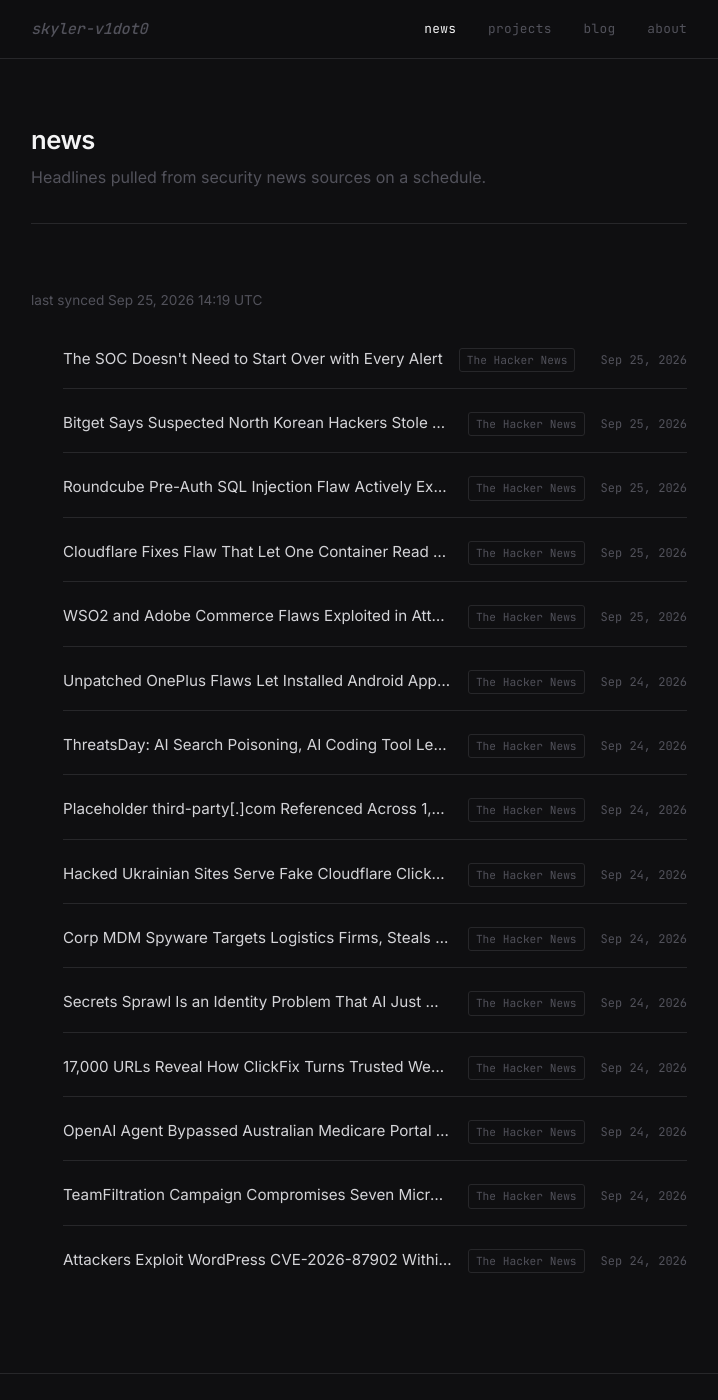
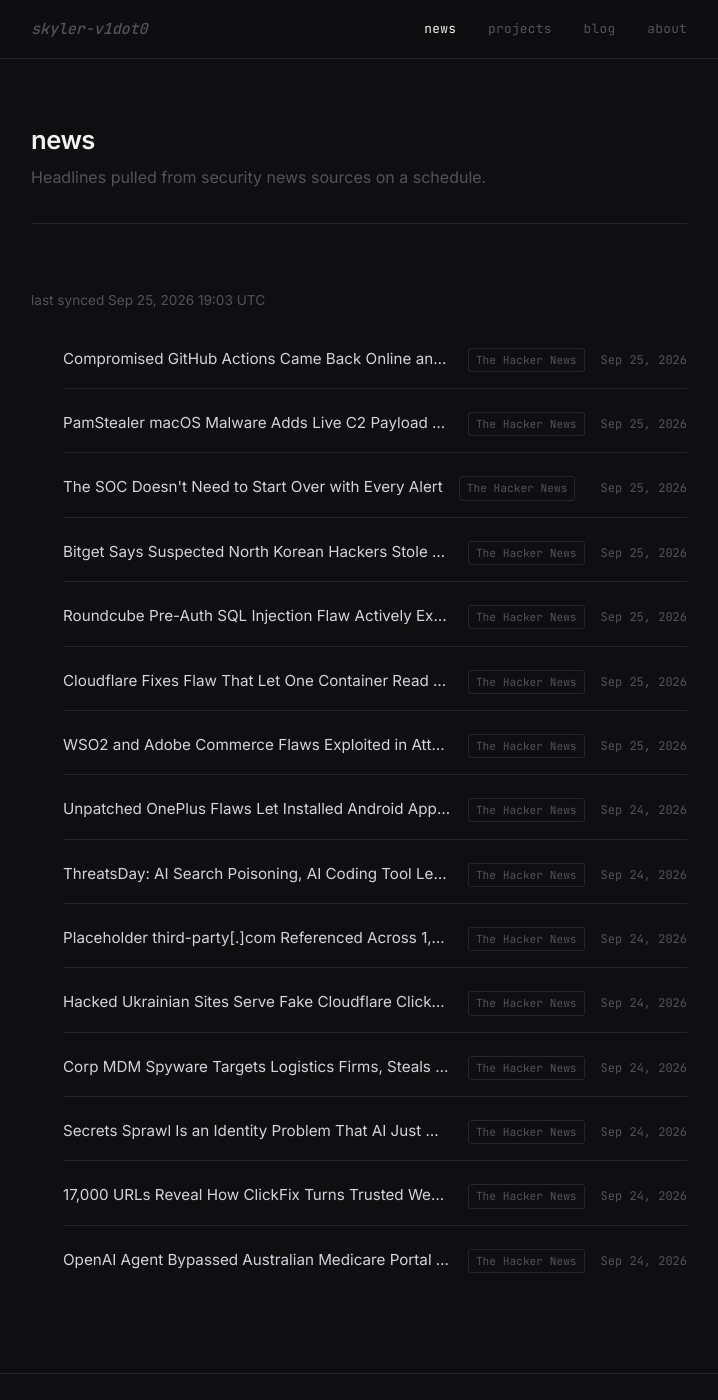
Before and after one commit to skyler-v1dot0/personal-site, a Jekyll site: the page built from news.html, in a window 1280 px wide and 1400 px high. Shown: the whole window, without its empty margins (281-999 px from the left). Built offline with Jekyll 4.4.1, drawn with Linux system fonts in a browser that asks for light colours.

Commit message:
chore: sync news feed [skip ci]

```diff
--- a/_data/news.yml
+++ b/_data/news.yml
@@ -1,6 +1,16 @@
 ---
-updated_at: '2026-09-25T14:19:35Z'
+updated_at: '2026-09-25T19:03:13Z'
 items:
+- title: Compromised GitHub Actions Came Back Online and Resumed Executing Mini Shai-Hulud
+    Malware
+  url: https://thehackernews.com/2026/09/compromised-github-actions-came-back.html
+  source: The Hacker News
+  published: '2026-09-25T14:44:41Z'
+- title: PamStealer macOS Malware Adds Live C2 Payload Decryption and Multi-Layer
+    Persistence
+  url: https://thehackernews.com/2026/09/pamstealer-macos-malware-adds-live-c2.html
+  source: The Hacker News
+  published: '2026-09-25T13:18:06Z'
 - title: The SOC Doesn't Need to Start Over with Every Alert
   url: https://thehackernews.com/2026/09/the-soc-doesnt-need-to-start-over-with.html
   source: The Hacker News
@@ -59,12 +69,3 @@ items:
   url: https://thehackernews.com/2026/09/openai-agent-bypassed-australian.html
   source: The Hacker News
   published: '2026-09-24T07:07:25Z'
-- title: TeamFiltration Campaign Compromises Seven Microsoft 365 Accounts Using Default
-    Passwords
-  url: https://thehackernews.com/2026/09/teamfiltration-compromises-seven.html
-  source: The Hacker News
-  published: '2026-09-24T06:32:03Z'
-- title: Attackers Exploit WordPress CVE-2026-87902 Within Hours of Disclosure
-  url: https://thehackernews.com/2026/09/attackers-exploit-wordpress-cve-2026.html
-  source: The Hacker News
-  published: '2026-09-24T05:36:18Z'
```
